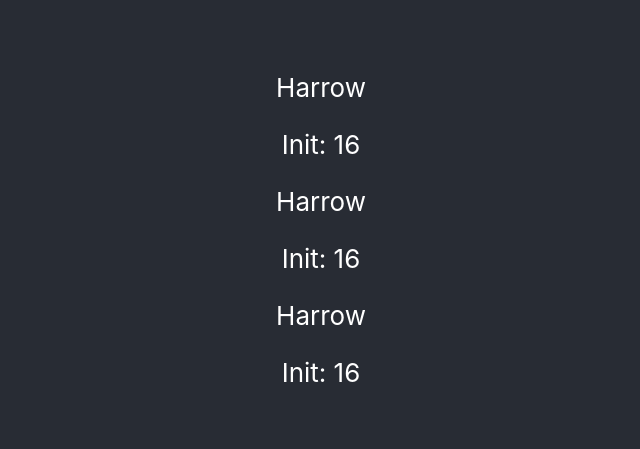
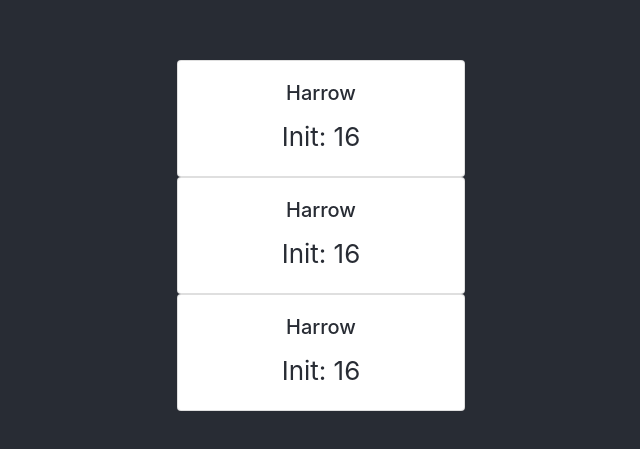
Before and after one commit to FallenRaven/initiative-tracker, a React (Create React App) app: page / in a window 1280 px wide. Shown: the part 157-606 px from the top of the page, without its empty margins (339-979 px from the left). Built offline with nearby package versions, Linux system fonts and the light colour scheme.

Commit message:
It works

```diff
--- a/package.json
+++ b/package.json
@@ -6,6 +6,7 @@
     "@testing-library/jest-dom": "^5.14.1",
     "@testing-library/react": "^11.2.7",
     "@testing-library/user-event": "^12.8.3",
+    "bootstrap": "^4.6.0",
     "react": "^17.0.2",
     "react-beautiful-dnd": "^13.1.0",
     "react-bootstrap": "^1.6.1",
--- a/src/App.css
+++ b/src/App.css
@@ -1,18 +1,6 @@
 .App {
   text-align: center;
 }
-
-.App-logo {
-  height: 40vmin;
-  pointer-events: none;
-}
-
-@media (prefers-reduced-motion: no-preference) {
-  .App-logo {
-    animation: App-logo-spin infinite 20s linear;
-  }
-}
-
 .App-header {
   background-color: #282c34;
   min-height: 100vh;
@@ -21,18 +9,5 @@
   align-items: center;
   justify-content: center;
   font-size: calc(10px + 2vmin);
-  color: white;
+  color: #282c34;
 }
-
-.App-link {
-  color: #61dafb;
-}
-
-@keyframes App-logo-spin {
-  from {
-    transform: rotate(0deg);
-  }
-  to {
-    transform: rotate(360deg);
-  }
-}
--- a/src/Components/InitCard.jsx
+++ b/src/Components/InitCard.jsx
@@ -1,13 +1,15 @@
 import React from "react";
-import {Card} from "react-bootstrap";
+import {Button, Card} from "react-bootstrap";
+
 
 
 function InitCard(){
     return (
 
-            <Card className="mb-3" border="primary" style={{ width: '18rem'}}>
-                <Card.Header>Harrow</Card.Header>
+            <Card style={{ width: '18rem' }}>
+
                 <Card.Body>
+                    <Card.Title>Harrow</Card.Title>
                     <Card.Text>Init: 16</Card.Text>
                 </Card.Body>
             </Card>
--- a/src/index.js
+++ b/src/index.js
@@ -3,6 +3,9 @@ import ReactDOM from 'react-dom';
 import './index.css';
 import App from './App';
 import reportWebVitals from './reportWebVitals';
+import 'bootstrap/dist/css/bootstrap.min.css';
+
+
 
 ReactDOM.render(
   <React.StrictMode>
```
Also changed, not shown: 1 other file (tests, documents, lock files or other folders).
